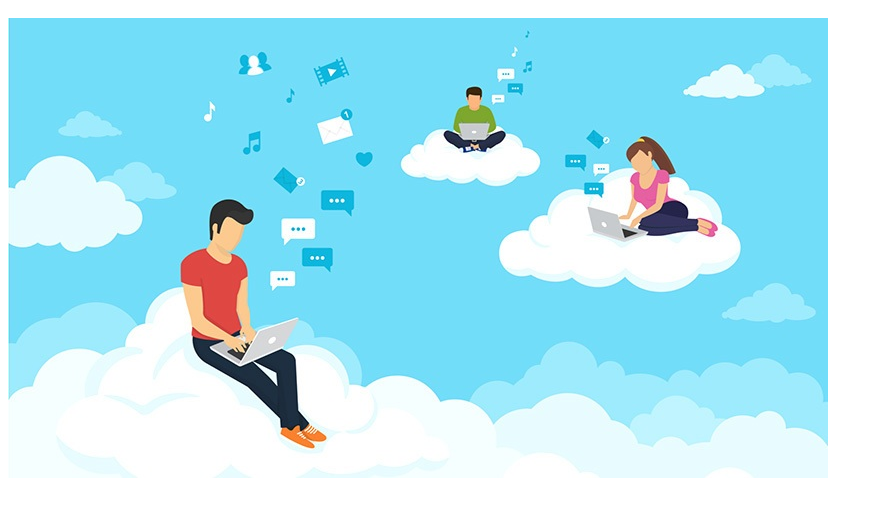
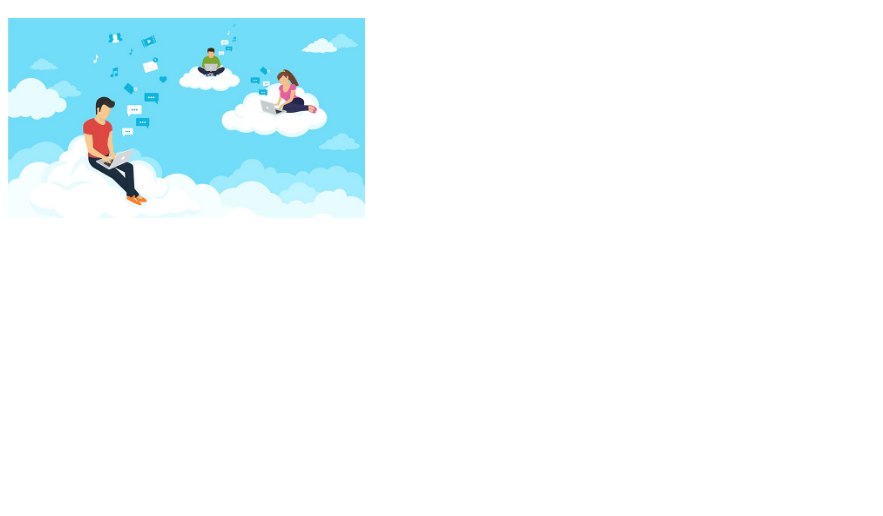
Before and after one commit to elnordico79/elnordico79.github.io, a plain HTML site: page index.html in a window 1280 px wide. Shown: the part 48-564 px from the top of the page, without its empty margins (0-883 px from the left). Drawn offline with Linux system fonts and the light colour scheme.

Commit message:
Update index.html

```diff
--- a/index.html
+++ b/index.html
@@ -1,6 +1,6 @@
 <html>
   <h1>HOLA MIT</h1>
   <div>
-    <img src="imgen_actividad_2.jpg">
+    <img src="imgen_actividad_2.jpg" height="200">
   </div>
 </html>
```
